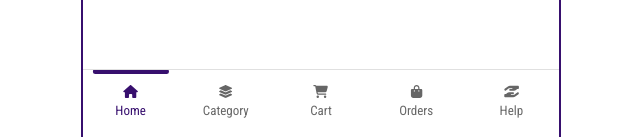
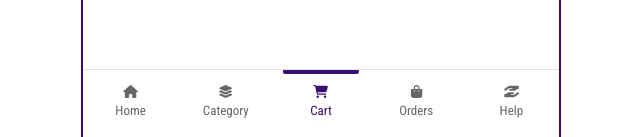
Before and after one commit to jyo30kumar/client-product-web, a React (Vite) app: page /cart in a window 1280 px wide. Shown: the part 661-798 px from the top of the page, without its empty margins (319-959 px from the left). Built offline with nearby package versions, Linux system fonts and the light colour scheme.

Commit message:
fix the issue of active class on Tab bar
now if we change route using url or by backward and forward in browser then setActiveTab will change according to them too

```diff
--- a/src/components/Header/Header.jsx
+++ b/src/components/Header/Header.jsx
@@ -1,4 +1,4 @@
-import React from "react";
+import React, {memo} from "react";
 import SearchBar from "../SearchBar/SearchBar";
 //import  font awesome icons
 import { FontAwesomeIcon } from "@fortawesome/react-fontawesome";
@@ -29,4 +29,4 @@ const Header = () => {
   );
 };
 
-export default Header;
+export default memo(Header);
--- a/src/components/ProductItem/ProductItem.jsx
+++ b/src/components/ProductItem/ProductItem.jsx
@@ -23,7 +23,7 @@ export const ProductItem = ({ id, image, name, unit, price, quantity }) => {
         }}
         onLoad={() => setIsLoaded(true)}
       />
-      <p>{name} asdfsd sd sa fs saf</p>
+      <p>{name}</p>
       <p className="quantity">{quantity + " " + unit}</p>
       <div className="price-box">
         <p className="price">{price}</p>
--- a/src/components/TabBar/TabBar.jsx
+++ b/src/components/TabBar/TabBar.jsx
@@ -1,5 +1,10 @@
-import React, { useState } from "react";
+import React, { memo, useEffect, useState } from "react";
+import { Link, useLocation } from "react-router-dom";
+
+// import css
 import "./tabBar.css";
+
+// import icon from font awesome
 import { FontAwesomeIcon } from "@fortawesome/react-fontawesome";
 import {
   faBagShopping,
@@ -8,32 +13,37 @@ import {
   faHome,
   faLayerGroup,
 } from "@fortawesome/free-solid-svg-icons";
-import { Link } from "react-router-dom";
 
 const TabBar = () => {
+  const location = useLocation();
   const [activeTab, setActiveTab] = useState("Home");
   const tabs = [
-    { icon: faHome, label: "Home", tabLink:"/" },
-    { icon: faLayerGroup, label: "Category",  tabLink:"/category" },
-    { icon: faCartShopping, label: "Cart",  tabLink:"/cart" },
-    { icon: faBagShopping, label: "Orders",  tabLink:"/orders" },
-    { icon: faHandHoldingHand, label: "Help",  tabLink:"/help" },
+    { icon: faHome, label: "Home", tabLink: "/" },
+    { icon: faLayerGroup, label: "Category", tabLink: "/category" },
+    { icon: faCartShopping, label: "Cart", tabLink: "/cart" },
+    { icon: faBagShopping, label: "Orders", tabLink: "/orders" },
+    { icon: faHandHoldingHand, label: "Help", tabLink: "/help" },
   ];
+
+  useEffect(() => {
+    const locationPath = location.pathname;
+    const matchingTab = tabs.find((tab) => tab.tabLink == locationPath);
+    matchingTab && setActiveTab(matchingTab.label);
+  }, [location]);
 
   return (
     <>
       <div className="tab-bar">
         <ul role="tab-button">
           {tabs.map((tab) => (
-            <Link to={tab.tabLink} className="tab-link" >
-            <li
+            <Link
               key={tab.label}
+              to={tab.tabLink}
+              className={`tab-link ${activeTab === tab.label ? "active" : ""}`}
               onClick={() => setActiveTab(tab.label)}
-              className={activeTab === tab.label ? "active" : ""}
             >
               <FontAwesomeIcon icon={tab.icon} />
               <p>{tab.label}</p>
-            </li>
             </Link>
           ))}
         </ul>
@@ -42,4 +52,4 @@ const TabBar = () => {
   );
 };
 
-export default TabBar;
+export default memo(TabBar);
--- a/src/components/TabBar/tabBar.css
+++ b/src/components/TabBar/tabBar.css
@@ -25,15 +25,13 @@
   grid-template-rows: 70px;
   list-style: none;
 }
-.tab-bar li{
+.tab-link{
     padding: 15px 0;
     text-align: center;
     display: flex;
     flex-direction: column;
     gap: 5px;
     cursor: pointer;
-}
-.tab-link{
     text-decoration: none;
     color: #666666;
 }
--- a/src/context/StoreContext.jsx
+++ b/src/context/StoreContext.jsx
@@ -1,4 +1,4 @@
-import React, { createContext, useEffect, useState } from "react";
+import React, { createContext, useState } from "react";
 
 const StoreContext = createContext(null);
 
--- a/src/pages/Cart/Cart.jsx
+++ b/src/pages/Cart/Cart.jsx
@@ -5,6 +5,9 @@ import StoreContext from "../../context/StoreContext.jsx";
 const Cart = () => {
 
     const {cartItem, addToCart, removeToCart} = useContext(StoreContext);
+
+    console.log(cartItem);
+
 
   return (
     <>
```
